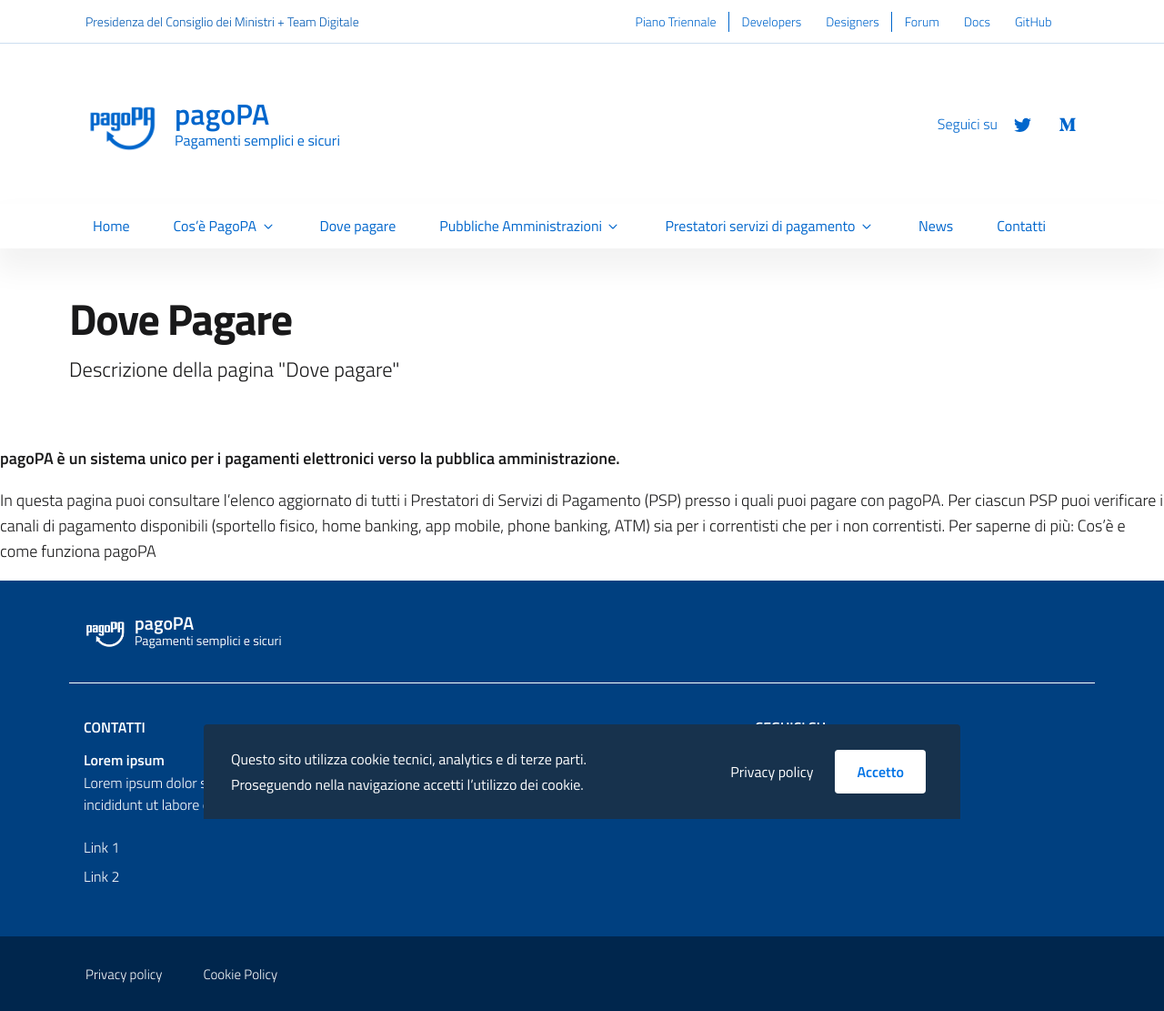
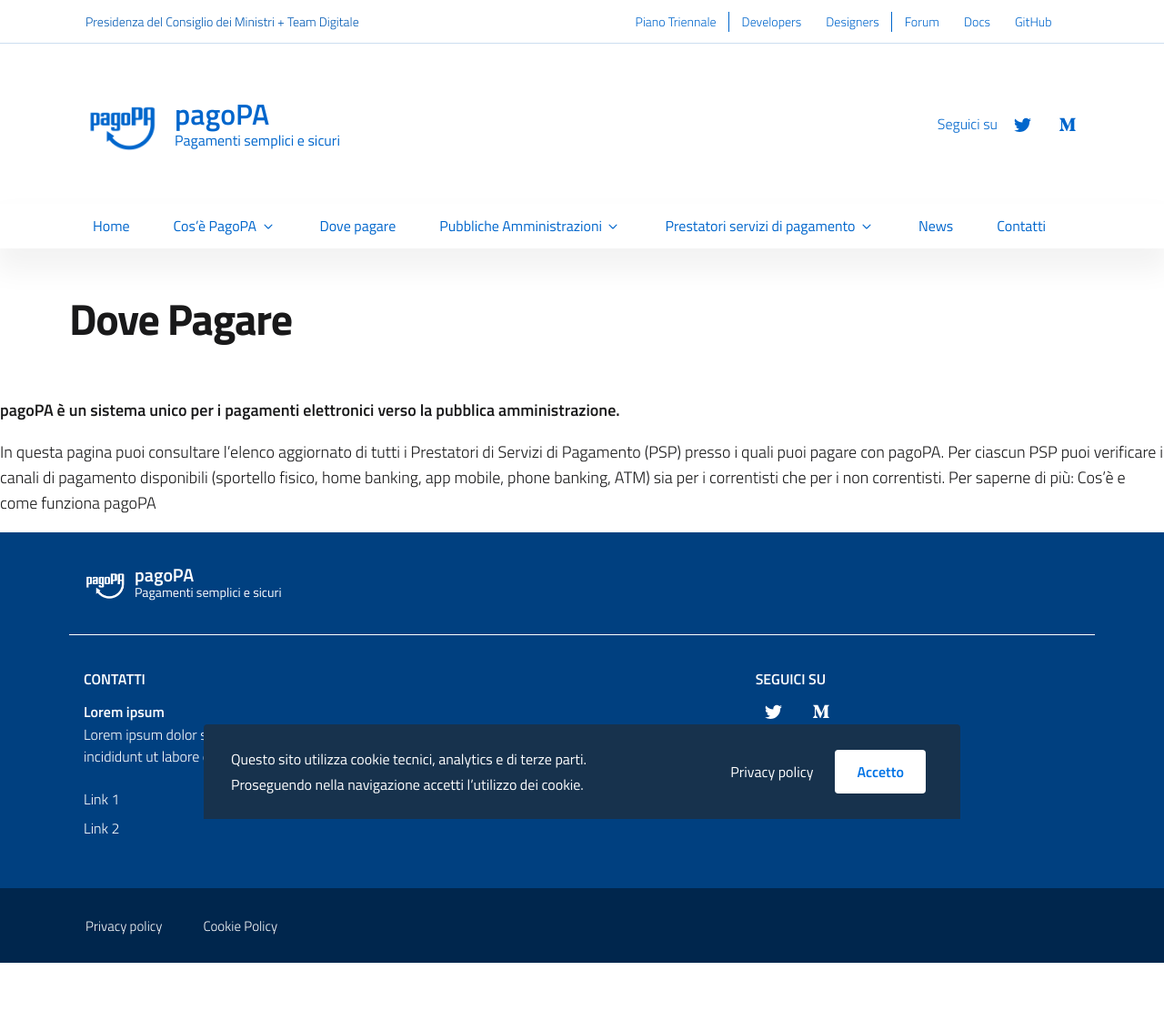
Before and after one commit to pagopa/site-pagopa.gov.it, a Jekyll site: the page built from it/dove-pagare.md, in a window 1280 px wide. Shown: the whole page at 91% size. Built offline with Jekyll 4.4.1, drawn with Linux system fonts in a browser that asks for light colours; after the commit the page ends 1058 px from its top, so only the background shows below that.

Commit message:
Update dove-pagare.md

```diff
--- a/it/dove-pagare.md
+++ b/it/dove-pagare.md
@@ -12,7 +12,6 @@
     <div class="row">
       <div class="col-12 col-lg-8">
         <h1>Dove Pagare</h1>
-        <p class="lead">{{ page.description }}</p>
       </div>
     </div>
 </main>
```
